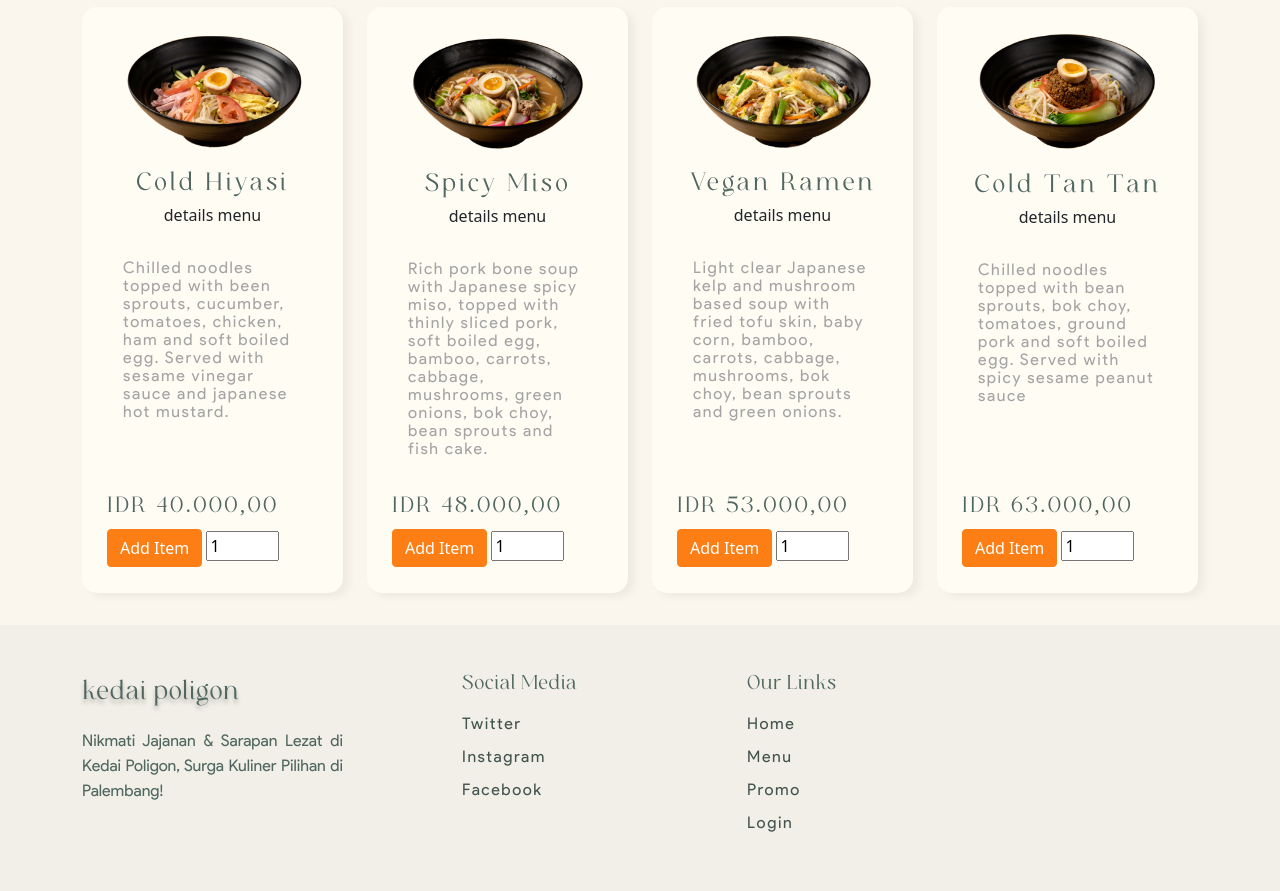
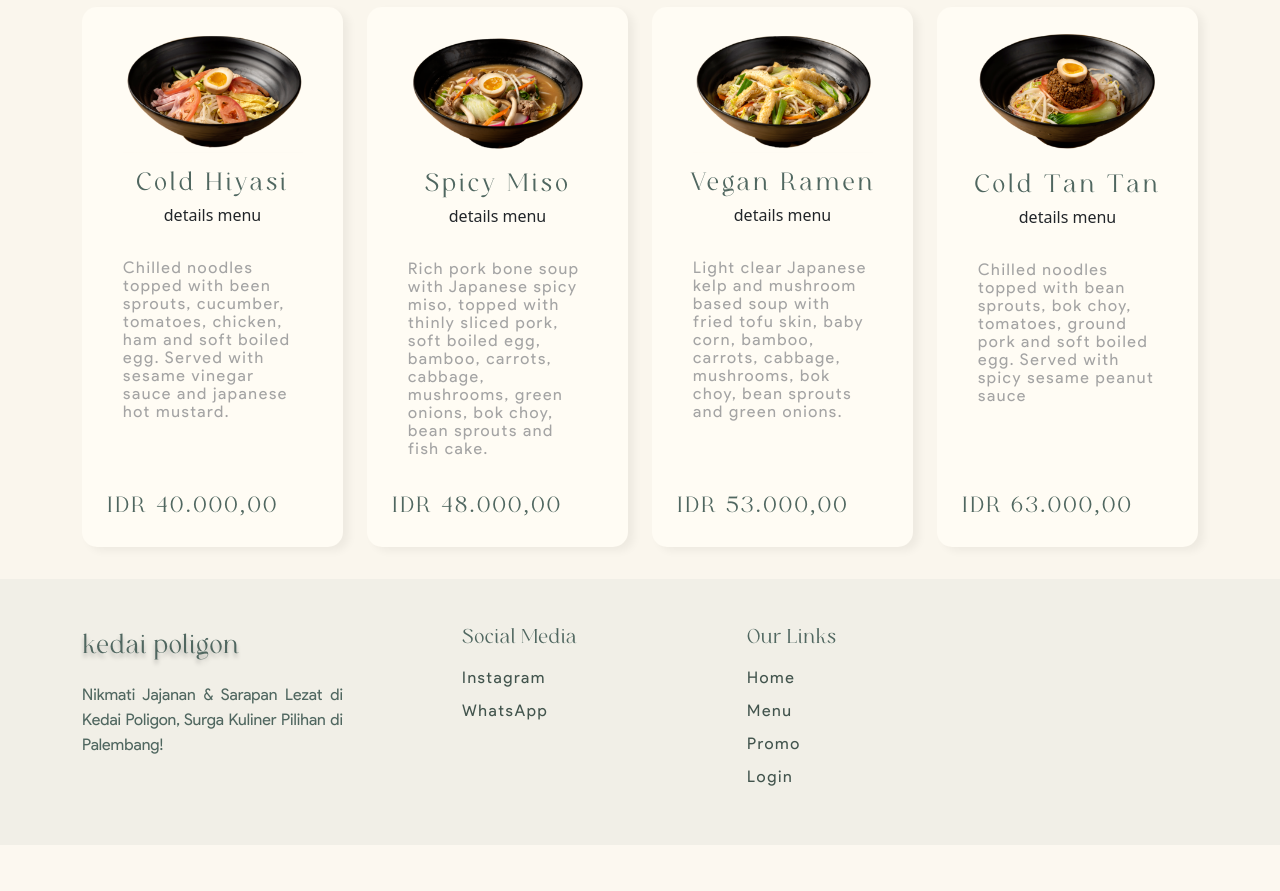
Before and after one commit to Need2Slp/desktop-tutorial, a PHP site: page /menu-ramen.php in a window 1280 px wide. Shown: the part 185-1076 px from the top of the page. After the commit the page ends 971 px from the top, so only its background shows below. Run offline with PHP 8.4, Linux system fonts and the light colour scheme; data comes from the database, SQL or seed files in the repository; some libraries are stand-ins or nearby versions.

Commit message:
mengubah link dan mengubah menu tampilan

```diff
--- a/index.php
+++ b/index.php
@@ -182,9 +182,8 @@
       <div class="col-xl-3 col-lg-4 col-md-6 col-sm-12">
         <h5 class="nav-col mb-3">Social Media</h5>
         <ul class="nav flex-column">
-          <li class="nav-item mb-2"><a href="#" class="nav-link p-0 d-inline-flex">Twitter</a></li>
-          <li class="nav-item mb-2"><a href="#" class="nav-link p-0 d-inline-flex">Instagram</a></li>
-          <li class="nav-item mb-2"><a href="#" class="nav-link p-0 d-inline-flex">Facebook</a></li>
+          <li class="nav-item mb-2"><a href="https://www.instagram.com/es_coklat_nyandu_poligon/" class="nav-link p-0 d-inline-flex">Instagram</a></li>
+          <li class="nav-item mb-2"><a href="tel:+6281271959944" class="nav-link p-0 d-inline-flex">WhatsApp</a></li>
         </ul>
       </div>
 
--- a/login.php
+++ b/login.php
@@ -5,7 +5,7 @@
     <meta http-equiv="X-UA-Compatible" content="IE=edge">
     <meta name="viewport" content="width=device-width, initial-scale=1.0">
     <link rel="icon" type="image/png" href="assets/icon/favicon.png">
-    <title>Login | just ramen</title>
+    <title>Login | kedai poligon</title>
     <link rel="stylesheet" href="css/bootstrap.css">
     <link rel="stylesheet" href="css/style.css">
 
@@ -14,7 +14,7 @@
 
    <nav class="navbar navbar-expand-lg navbar-light">
       <div class="container">
-        <a class="navbar-brand mx-auto" href="index.php">just ramen</a>
+        <a class="navbar-brand mx-auto" href="index.php">kedai poligon</a>
       </div>
     </nav>
 
--- a/menu-ramen.php
+++ b/menu-ramen.php
@@ -69,8 +69,6 @@
 
                     <div class="">
                         <p class="price mb-0 mt-3">IDR <?php echo $harga; ?></p>
-                        <input class="btn btn-primary" type="submit" value="Add Item" >
-                        <input type="number" name="qty" class="mb-2 mt-2" min="1" max="99" onkeypress="if(this.value.length == 2) return false;" value="1">
                     </div>
 
                 </div>
@@ -93,9 +91,8 @@
             <div class="col-xl-3 col-lg-4 col-md-6 col-sm-12">
                 <h5 class="nav-col mb-3">Social Media</h5>
                 <ul class="nav flex-column">
-                    <li class="nav-item mb-2"><a href="#" class="nav-link p-0 d-inline-flex">Twitter</a></li>
-                    <li class="nav-item mb-2"><a href="#" class="nav-link p-0 d-inline-flex">Instagram</a></li>
-                    <li class="nav-item mb-2"><a href="#" class="nav-link p-0 d-inline-flex">Facebook</a></li>
+                    <li class="nav-item mb-2"><a href="https://www.instagram.com/es_coklat_nyandu_poligon/" class="nav-link p-0 d-inline-flex">Instagram</a></li>
+                    <li class="nav-item mb-2"><a href="tel:+6281271959944" class="nav-link p-0 d-inline-flex">WhatsApp</a></li>
                 </ul>
             </div>
 
--- a/promo.php
+++ b/promo.php
@@ -99,9 +99,8 @@
           <div class="col-xl-3 col-lg-4 col-md-6 col-sm-12">
             <h5 class="nav-col mb-3">Social Media</h5>
             <ul class="nav flex-column">
-              <li class="nav-item mb-2"><a href="#" class="nav-link p-0 d-inline-flex">Twitter</a></li>
-              <li class="nav-item mb-2"><a href="#" class="nav-link p-0 d-inline-flex">Instagram</a></li>
-              <li class="nav-item mb-2"><a href="#" class="nav-link p-0 d-inline-flex">Facebook</a></li>
+              <li class="nav-item mb-2"><a href="https://www.instagram.com/es_coklat_nyandu_poligon/" class="nav-link p-0 d-inline-flex">Instagram</a></li>
+              <li class="nav-item mb-2"><a href="tel:+6281271959944" class="nav-link p-0 d-inline-flex">WhatsApp</a></li>
             </ul>
           </div>
 
```
